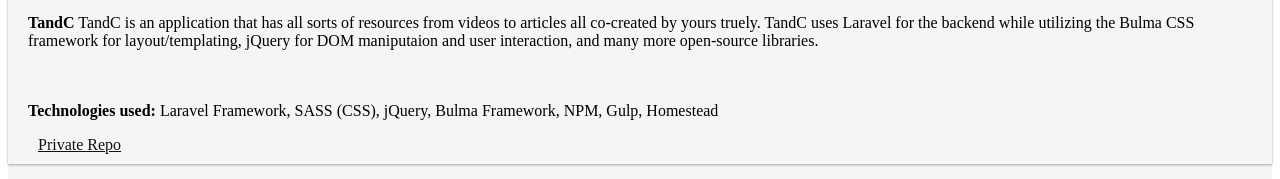
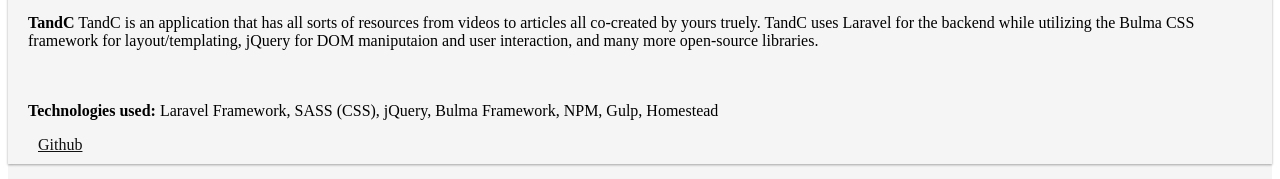
Before and after one commit to cjsampson/portfolio, a React app: page /portfolio in a window 1280 px wide. Shown: the part 3440-3619 px from the top of the page. Built offline with nearby package versions, Linux system fonts and the light colour scheme; the HTML template or start-up script is replaced by a standard one.

Commit message:
tandc public repo

```diff
--- a/resources/assets/js/src/data/portfolio.js
+++ b/resources/assets/js/src/data/portfolio.js
@@ -14,8 +14,8 @@
         project: "TandC",
         description: "TandC is an application that has all sorts of resources from videos to articles all co-created by yours truely.  TandC uses Laravel for the backend while utilizing the Bulma CSS framework for layout/templating, jQuery for DOM maniputaion and user interaction, and many more open-source libraries.",
         technologies: "Laravel Framework, SASS (CSS), jQuery, Bulma Framework, NPM, Gulp, Homestead",
-        status: "Private Repo",
-        link: null,
+        status: "Github",
+        link: "https://github.com/cjsampson/tandc",
     },
     {
         image: "/images/sweetyams.png",
```
